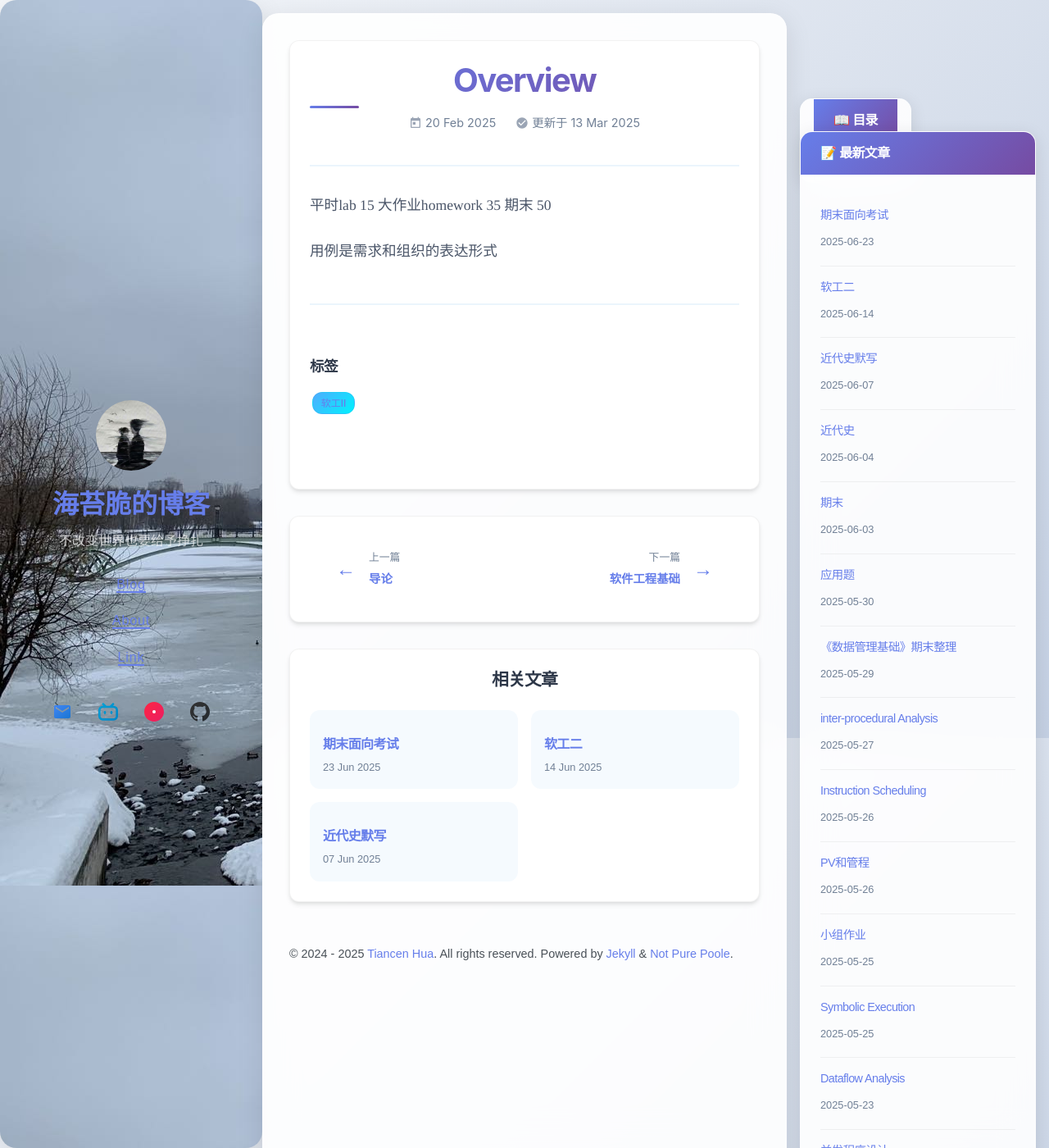
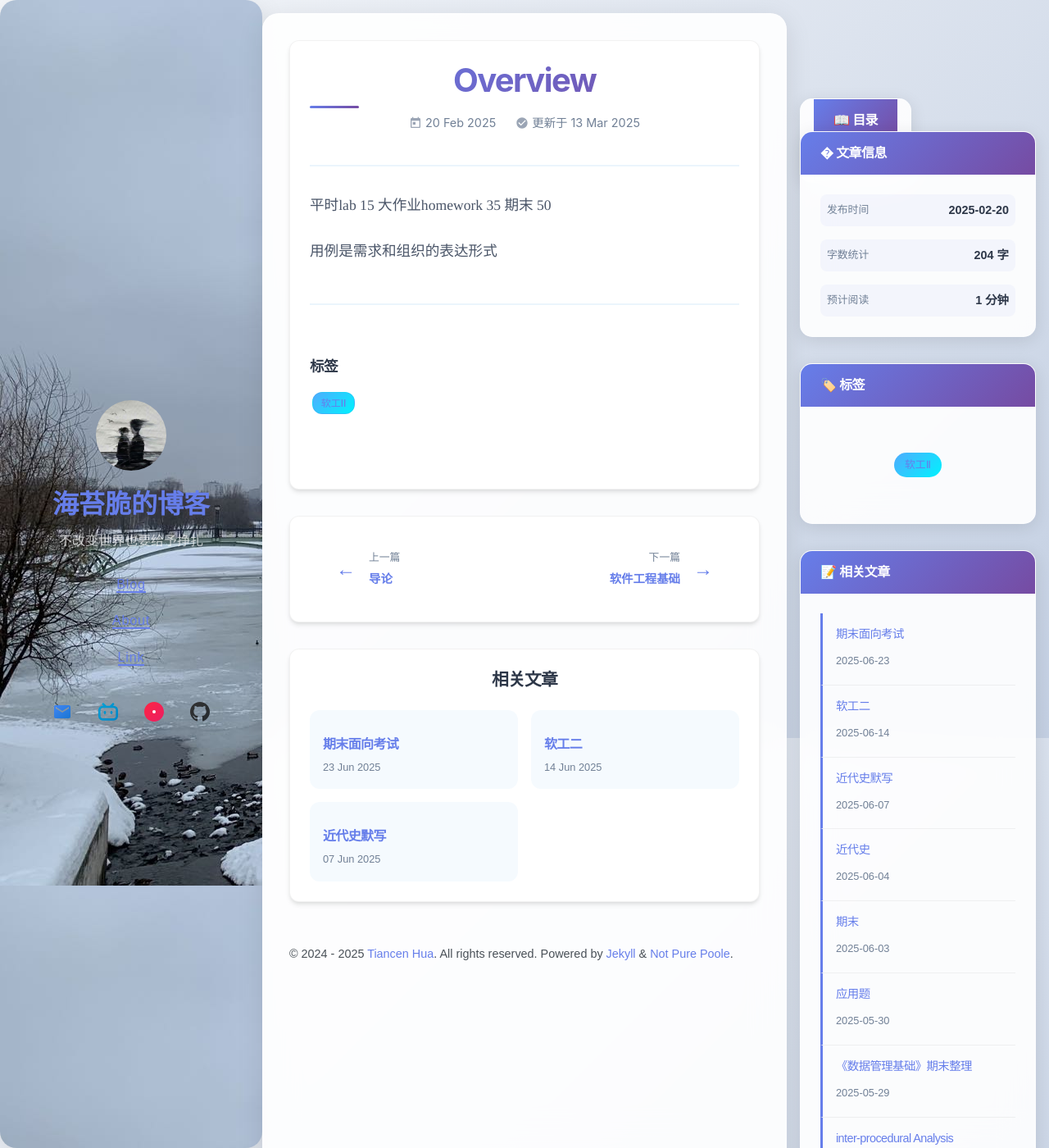
Before and after one commit to Huatiancen/Huatiancen.github.io, a Jekyll site: the page built from _posts/courses/软工Ⅱ/2025-02-20-Overview.md, in a window 1280 px wide and 1400 px high. Shown: the whole window at 82% size. Built offline with Jekyll 4.4.1, drawn with Linux system fonts in a browser that asks for light colours; nearby versions of some CDN libraries; some of the changed text lies outside the part shown.

Commit message:
修改侧边栏

```diff
--- a/_includes/sidebar-right.html
+++ b/_includes/sidebar-right.html
@@ -1,5 +1,5 @@
-<!-- 文章目录 -->
-{% if page.toc %}
+<!-- 文章目录 - 仅在文章页显示 -->
+{% if page.toc and page.layout == 'post' %}
 <div class="toc-wrapper sidebar-widget">
   <h3 class="widget-title">📖 目录</h3>
   <nav class="toc-nav">
@@ -8,84 +8,71 @@
 </div>
 {% endif %}
 
-<!-- 最新文章 -->
-<div class="recent-posts-widget sidebar-widget">
-  <h3 class="widget-title">📝 最新文章</h3>
+<!-- 文章相关信息 - 仅在文章页显示 -->
+{% if page.layout == 'post' %}
+<!-- 文章统计 -->
+<div class="post-stats-widget sidebar-widget">
+  <h3 class="widget-title">� 文章信息</h3>
   <div class="widget-content">
-    {% assign recent_posts = site.posts | limit: 5 %}
-    {% for post in recent_posts %}
+    <div class="post-meta-grid">
+      <div class="meta-item">
+        <span class="meta-label">发布时间</span>
+        <span class="meta-value">{{ page.date | date: "%Y-%m-%d" }}</span>
+      </div>
+      <div class="meta-item">
+        <span class="meta-label">字数统计</span>
+        <span class="meta-value">{{ content | number_of_words }} 字</span>
+      </div>
+      <div class="meta-item">
+        <span class="meta-label">预计阅读</span>
+        <span class="meta-value">{{ content | number_of_words | divided_by: 200 }} 分钟</span>
+      </div>
+      {% if page.categories.size > 0 %}
+      <div class="meta-item">
+        <span class="meta-label">分类</span>
+        <span class="meta-value">
+          {% for category in page.categories %}
+            <span class="category-tag">{{ category }}</span>
+          {% endfor %}
+        </span>
+      </div>
+      {% endif %}
+    </div>
+  </div>
+</div>
+
+<!-- 文章标签 -->
+{% if page.tags.size > 0 %}
+<div class="post-tags-widget sidebar-widget">
+  <h3 class="widget-title">🏷️ 标签</h3>
+  <div class="widget-content">
+    <div class="tag-cloud">
+      {% for tag in page.tags %}
+        <a href="/tags/#{{ tag | slugify }}" class="tag-item">{{ tag }}</a>
+      {% endfor %}
+    </div>
+  </div>
+</div>
+{% endif %}
+
+<!-- 相关文章 -->
+<div class="related-posts-widget sidebar-widget">
+  <h3 class="widget-title">📝 相关文章</h3>
+  <div class="widget-content">
+    {% assign related_posts = site.related_posts | limit: 5 %}
+    {% if related_posts.size == 0 %}
+      {% assign related_posts = site.posts | limit: 5 %}
+    {% endif %}
+    {% for post in related_posts %}
+    {% unless post.url == page.url %}
     <article class="widget-post">
       <h4 class="widget-post-title">
         <a href="{{ post.url | relative_url }}">{{ post.title }}</a>
       </h4>
       <time class="widget-post-date">{{ post.date | date: "%Y-%m-%d" }}</time>
     </article>
+    {% endunless %}
     {% endfor %}
   </div>
 </div>
-
-<!-- 标签云 -->
-<div class="tags-widget sidebar-widget">
-  <h3 class="widget-title">🏷️ 标签</h3>
-  <div class="widget-content">
-    <div class="tag-cloud">
-      {% assign tags = site.tags | sort %}
-      {% for tag in tags %}
-        {% assign tag_name = tag[0] %}
-        {% assign tag_posts = tag[1] %}
-        <a href="/tags/#{{ tag_name | slugify }}" class="tag-item" title="{{ tag_posts.size }} 篇文章">
-          {{ tag_name }}
-          <span class="tag-count">{{ tag_posts.size }}</span>
-        </a>
-      {% endfor %}
-    </div>
-  </div>
-</div>
-
-<!-- 归档统计 -->
-<div class="archive-widget sidebar-widget">
-  <h3 class="widget-title">📊 统计</h3>
-  <div class="widget-content">
-    <div class="stat-grid">
-      <div class="stat-item">
-        <span class="stat-number">{{ site.posts.size }}</span>
-        <span class="stat-label">文章</span>
-      </div>
-      <div class="stat-item">
-        {% assign total_words = 0 %}
-        {% for post in site.posts %}
-          {% assign words = post.content | number_of_words %}
-          {% assign total_words = total_words | plus: words %}
-        {% endfor %}
-        <span class="stat-number">{{ total_words | divided_by: 1000 }}k</span>
-        <span class="stat-label">字数</span>
-      </div>
-      <div class="stat-item">
-        <span class="stat-number">{{ site.tags.size }}</span>
-        <span class="stat-label">标签</span>
-      </div>
-      <div class="stat-item">
-        {% assign categories = site.posts | map: 'categories' | join: ',' | split: ',' | uniq %}
-        <span class="stat-number">{{ categories.size }}</span>
-        <span class="stat-label">分类</span>
-      </div>
-    </div>
-  </div>
-</div>
-
-<!-- 友情链接 -->
-<div class="links-widget sidebar-widget">
-  <h3 class="widget-title">🔗 友情链接</h3>
-  <div class="widget-content">
-    <div class="friend-links">
-      <a href="https://github.com" target="_blank" class="friend-link">
-        <span class="link-icon">🐙</span>
-        <span class="link-text">GitHub</span>
-      </a>
-      <a href="https://jekyllrb.com" target="_blank" class="friend-link">
-        <span class="link-icon">💎</span>
-        <span class="link-text">Jekyll</span>
-      </a>
-    </div>
-  </div>
-</div>
+{% endif %}
--- a/_layouts/default.html
+++ b/_layouts/default.html
@@ -3,7 +3,7 @@
 
   {% include head.html %}
 
-  <body class="{% if page.layout == 'home' %}home{% endif %}">
+  <body class="{% if page.layout == 'home' %}home{% endif %}{% if page.layout == 'post' %} layout-post{% endif %}">
 
     <div class="container pure-g">
       {%- assign cover_bg_color = site.cover_bg_color | default: "rgb(40, 73, 77)" -%}
--- a/_sass/_global-beautify.scss
+++ b/_sass/_global-beautify.scss
@@ -49,6 +49,28 @@ body:not(.home) .content {
 @media (min-width: 48rem) {
   body:not(.home) .content {
     margin-left: 25% !important; /* 确保不被覆盖 */
+  }
+
+  /* 非文章页面，内容区域扩展到右侧 */
+  body:not(.home):not(.layout-post) .content {
+    width: calc(75% - 2rem) !important; /* 扩展到右侧边栏区域 */
+  }
+
+  /* 非文章页面隐藏右侧边栏 */
+  body:not(.home):not(.layout-post) .sidebar-right {
+    display: none !important;
+  }
+}
+
+/* 文章页面保持三栏布局 */
+@media (min-width: 64rem) {
+  body.layout-post .content {
+    width: 50% !important; /* 文章页面中间栏宽度 */
+  }
+
+  body.layout-post .sidebar-right {
+    display: block !important; /* 文章页面显示右侧边栏 */
+    padding: 1rem;
   }
 }
 
--- a/_sass/_sidebar-right.scss
+++ b/_sass/_sidebar-right.scss
@@ -198,6 +198,54 @@
   font-size: 0.9rem;
 }
 
+/* 文章页面特有的右侧边栏样式 */
+.post-meta-grid {
+  display: grid;
+  gap: 1rem;
+}
+
+.meta-item {
+  display: flex;
+  justify-content: space-between;
+  align-items: center;
+  padding: 0.5rem;
+  background: rgba(102, 126, 234, 0.05);
+  border-radius: 8px;
+}
+
+.meta-label {
+  font-size: 0.8rem;
+  color: #718096;
+  font-weight: 500;
+}
+
+.meta-value {
+  font-size: 0.9rem;
+  color: #2d3748;
+  font-weight: 600;
+}
+
+.category-tag {
+  display: inline-block;
+  padding: 0.2rem 0.5rem;
+  background: linear-gradient(135deg, #667eea, #764ba2);
+  color: white;
+  border-radius: 10px;
+  font-size: 0.7rem;
+  margin-left: 0.2rem;
+}
+
+/* 相关文章特殊样式 */
+.related-posts-widget .widget-post {
+  border-left: 3px solid #667eea;
+  padding-left: 1rem;
+}
+
+.related-posts-widget .widget-post:hover {
+  border-left-color: #f093fb;
+  background: rgba(102, 126, 234, 0.05);
+}
+
 /* 响应式设计 */
 @media (max-width: 64rem) {
   .sidebar-widget {
```
